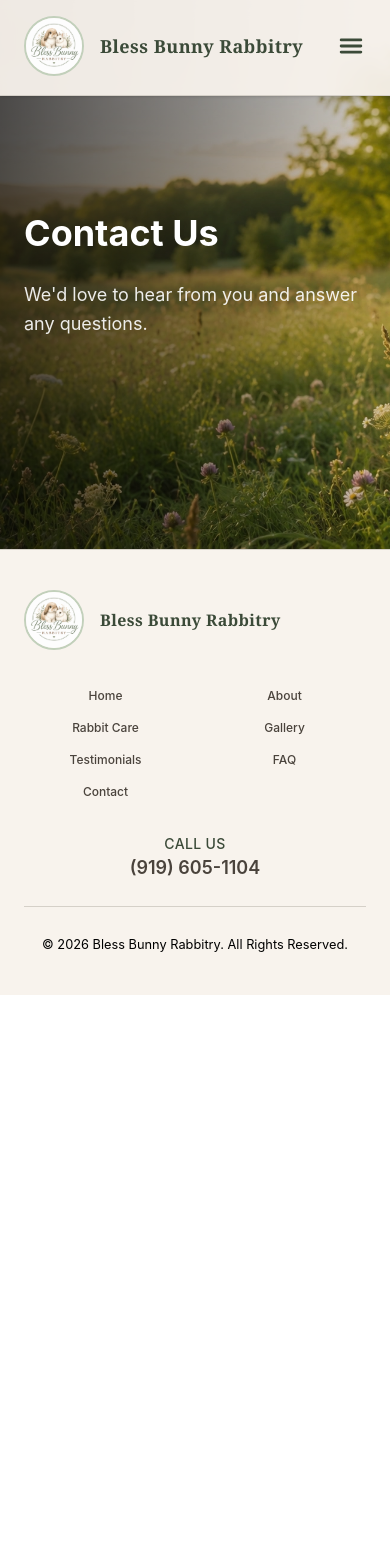
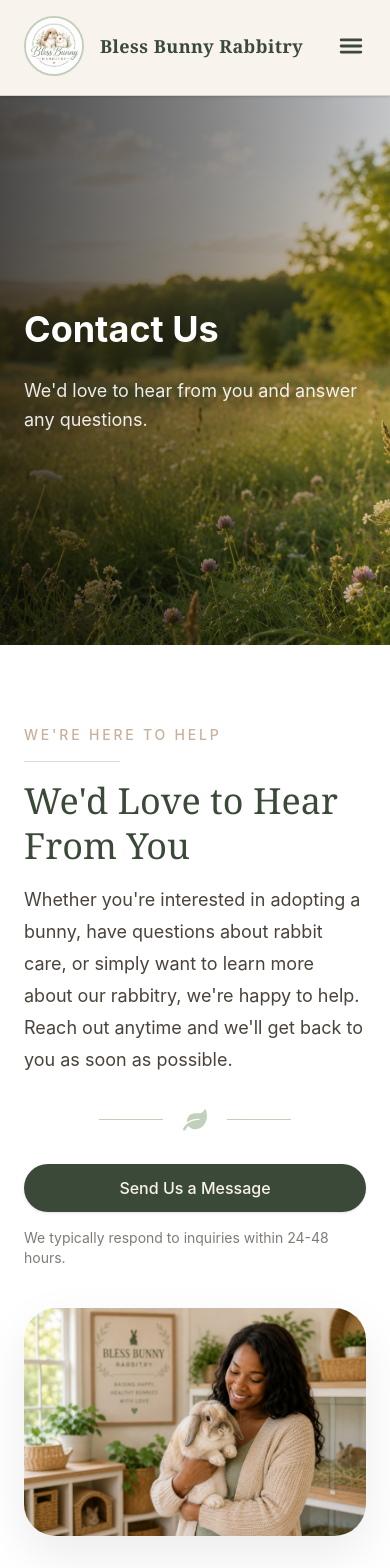
Before and after one commit to syniahpeterson/Bless-Bunny-Rabbitry, a React (Vite) app: page /contact in a window 390 px wide. Shown: the top 1568 px of the page. Before the commit the page ends 995 px from the top, so only its background shows below. Built offline with nearby package versions, Linux system fonts and the light colour scheme.

Commit message:
feat: add GetInTouch component for contact section with responsive layout and image

```diff
--- /dev/null
+++ b/src/components/sections/contact/GetInTouch.jsx
@@ -0,0 +1,54 @@
+// Component Imports:
+import Section from "../../layout/Section";
+import SectionHeading from "../../ui/SectionHeading";
+import Button from "../../ui/Button";
+
+// Image Imports:
+import getInTouchImage from "../../../assets/images/contact/get-in-touch.webp";
+
+// Icon Imports:
+import { FaLeaf } from "react-icons/fa";
+
+export default function GetInTouch() {
+  return (
+    <Section variant="white" aria-labelledby="get-in-touch-heading">
+      <div className="grid lg:grid-cols-2 gap-10 lg:gap-16 xl:gap-20">
+        {/* Left Side */}
+        <div className="flex flex-col justify-center mx-auto max-w-xl lg:mx-0">
+          <SectionHeading
+            id="get-in-touch-heading"
+            eyebrow="We're Here to Help"
+            title="We'd Love to Hear From You"
+            descriptions={[
+              "Whether you're interested in adopting a bunny, have questions about rabbit care, or simply want to learn more about our rabbitry, we're happy to help. Reach out anytime and we'll get back to you as soon as possible.",
+            ]}
+            align="left"
+          />
+          <div
+            className="my-8 flex items-center justify-center gap-5"
+            aria-hidden="true"
+          >
+            <div className="h-px w-16 bg-sage" />
+            <FaLeaf className="text-2xl text-sage" />
+            <div className="h-px w-16 bg-sage" />
+          </div>
+          <Button variant="primary" to="/contact">
+            Send Us a Message
+          </Button>
+          <p className="mt-4 text-sm text-text/70">
+            We typically respond to inquiries within 24-48 hours.
+          </p>
+        </div>
+        <div className="flex justify-center lg:justify-end">
+          <img
+            src={getInTouchImage}
+            alt="Rabbit breeder answering questions while holding a Holland Lop rabbit in a welcoming indoor setting"
+            loading="lazy"
+            decoding="async"
+            className="h-full w-full max-w-[560px] rounded-[2rem] object-cover shadow-[0_20px_50px_rgba(0,0,0,0.08)]"
+          />
+        </div>
+      </div>
+    </Section>
+  );
+}
--- a/src/pages/Contact.jsx
+++ b/src/pages/Contact.jsx
@@ -1,14 +1,16 @@
 // Component Imports:
 import PageHero from "../components/sections/PageHero";
+import GetInTouch from "../components/sections/contact/GetInTouch";
 
 export default function Contact() {
   return (
-    <>
+    <main className="mt-24">
       <PageHero
         variant="meadow"
         title="Contact Us"
         description="We'd love to hear from you and answer any questions."
       />
-    </>
+      <GetInTouch />
+    </main>
   );
 }
```
Also changed, not shown: src/assets/images/contact/get-in-touch.webp (added).
